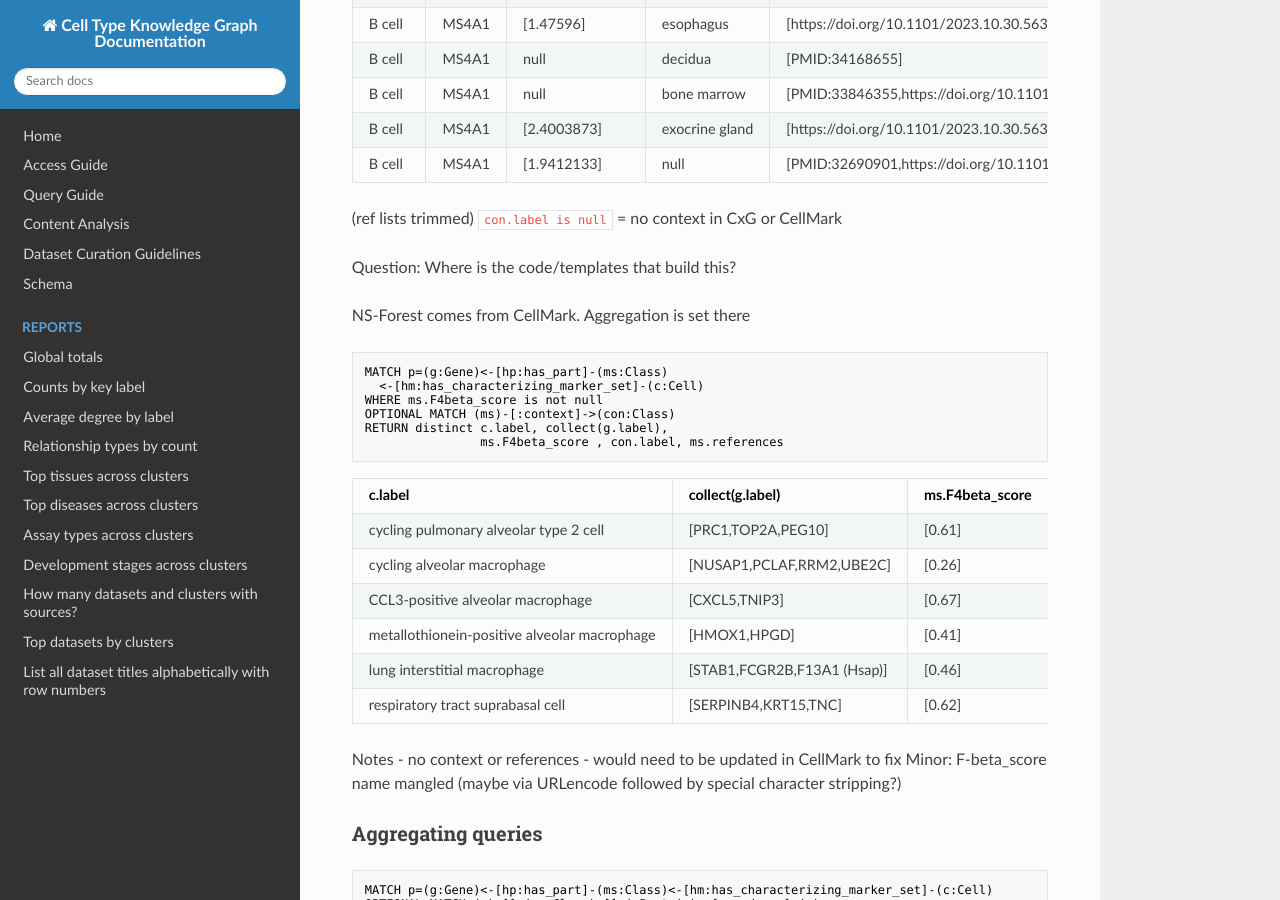
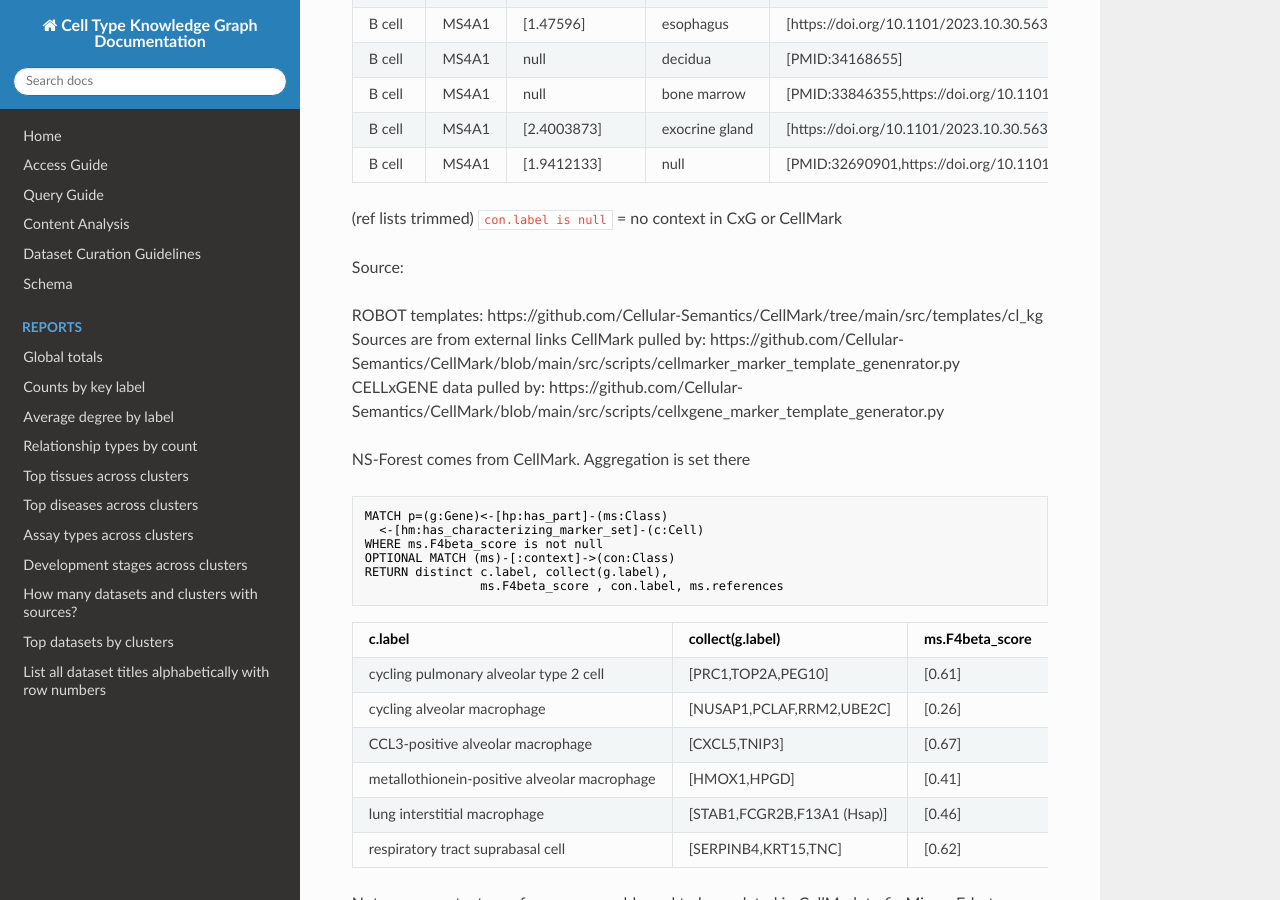
Before and after one commit to Cellular-Semantics/CL_KG, an MkDocs documentation site: the page built from docs/Marker_schema.md, in a window 1280 px wide and 900 px high, scrolled down 836 px. Built offline with MkDocs 1.6.1, drawn with Linux system fonts in a browser that asks for light colours; nearby versions of some CDN libraries.

Commit message:
Update Marker_schema.md

```diff
--- a/docs/Marker_schema.md
+++ b/docs/Marker_schema.md
@@ -42,7 +42,14 @@ B cell | MS4A1 | [1.9412133] | null | [PMID:32690901,https://doi.org/10.1101/202
 (ref lists trimmed)
 `con.label is null` = no context in CxG or CellMark
 
-Question: Where is the code/templates that build this?
+Source:
+
+ROBOT templates: https://github.com/Cellular-Semantics/CellMark/tree/main/src/templates/cl_kg
+Sources are from external links
+CellMark pulled by: https://github.com/Cellular-Semantics/CellMark/blob/main/src/scripts/cellmarker_marker_template_genenrator.py
+CELLxGENE data pulled by: https://github.com/Cellular-Semantics/CellMark/blob/main/src/scripts/cellxgene_marker_template_generator.py
+
+
 
 NS-Forest comes from CellMark.  Aggregation is set there
 
```
